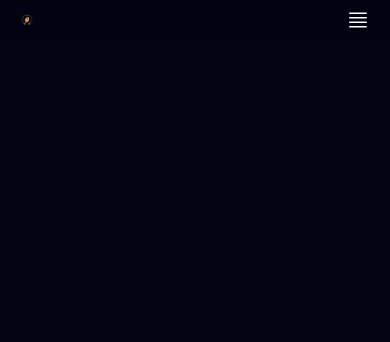
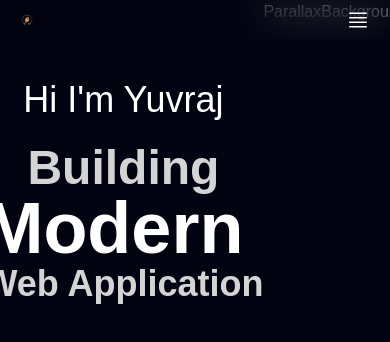
Before and after one commit to Yuvrajsinghko/Portfolio, a React (Vite) app: page / in a window 390 px wide. Shown: the top 342 px of the page. Built offline with nearby package versions, Linux system fonts and the light colour scheme.

Commit message:
started making hero section

```diff
--- a/package.json
+++ b/package.json
@@ -14,6 +14,7 @@
     "motion": "^12.23.25",
     "react": "^19.2.0",
     "react-dom": "^19.2.0",
+    "tailwind-merge": "^3.4.0",
     "tailwindcss": "^4.1.17"
   },
   "devDependencies": {
--- a/src/App.jsx
+++ b/src/App.jsx
@@ -1,10 +1,12 @@
 import React from 'react'
 import Navbar from './sections/Navbar'
+import Hero from './sections/Hero'
 
 const App = () => {
   return (
     <div className='container mx-auto max-w-7xl'>
       <Navbar />
+      <Hero />
     </div>
   )
 }
--- /dev/null
+++ b/src/components/FlipWords.jsx
@@ -0,0 +1,90 @@
+"use client";
+import React, { useCallback, useEffect, useState } from "react";
+import { AnimatePresence, motion } from "motion/react";
+import { twMerge } from "tailwind-merge";
+
+export const FlipWords = ({ words, duration = 3000, className }) => {
+  const [currentWord, setCurrentWord] = useState(words[0]);
+  const [isAnimating, setIsAnimating] = useState(false);
+
+  // thanks for the fix Julian - https://github.com/Julian-AT
+  const startAnimation = useCallback(() => {
+    const word = words[words.indexOf(currentWord) + 1] || words[0];
+    setCurrentWord(word);
+    setIsAnimating(true);
+  }, [currentWord, words]);
+
+  useEffect(() => {
+    if (!isAnimating)
+      setTimeout(() => {
+        startAnimation();
+      }, duration);
+  }, [isAnimating, duration, startAnimation]);
+
+  return (
+    <AnimatePresence
+      onExitComplete={() => {
+        setIsAnimating(false);
+      }}
+    >
+      <motion.div
+        initial={{
+          opacity: 0,
+          y: 10,
+        }}
+        animate={{
+          opacity: 1,
+          y: 0,
+        }}
+        transition={{
+          type: "spring",
+          stiffness: 100,
+          damping: 10,
+        }}
+        exit={{
+          opacity: 0,
+          y: -40,
+          x: 40,
+          filter: "blur(8px)",
+          scale: 2,
+          position: "absolute",
+        }}
+        className={twMerge(
+          "z-10 inline-block relative text-left",
+          className
+        )}
+        key={currentWord}
+      >
+        {/* edit suggested by Sajal: https://x.com/DewanganSajal */}
+        {currentWord.split(" ").map((word, wordIndex) => (
+          <motion.span
+            key={word + wordIndex}
+            initial={{ opacity: 0, y: 10, filter: "blur(8px)" }}
+            animate={{ opacity: 1, y: 0, filter: "blur(0px)" }}
+            transition={{
+              delay: wordIndex * 0.3,
+              duration: 0.3,
+            }}
+            className="inline-block whitespace-nowrap"
+          >
+            {word.split("").map((letter, letterIndex) => (
+              <motion.span
+                key={word + letterIndex}
+                initial={{ opacity: 0, y: 10, filter: "blur(8px)" }}
+                animate={{ opacity: 1, y: 0, filter: "blur(0px)" }}
+                transition={{
+                  delay: wordIndex * 0.3 + letterIndex * 0.05,
+                  duration: 0.2,
+                }}
+                className="inline-block"
+              >
+                {letter}
+              </motion.span>
+            ))}
+            <span className="inline-block">&nbsp;</span>
+          </motion.span>
+        ))}
+      </motion.div>
+    </AnimatePresence>
+  );
+};
--- /dev/null
+++ b/src/components/HeroText.jsx
@@ -0,0 +1,103 @@
+import { FlipWords } from "./FlipWords";
+import { motion } from "motion/react";
+
+const HeroText = () => {
+  const words = ["Secure", "Modern", "Scalable"];
+  const variants = {
+    hidden: { opacity: 0, x: -50 },
+    visible: { opacity: 1, x: 0 },
+  };
+
+  return (
+    <div className="z-10 mt-20 text-center md:mt-40 md:text-left rounded-3xl bg-clip-text">
+      {/*Desktop View */}
+      <div className=" flex-col hidden md:flex c-space">
+        <motion.h1
+          className="text-4xl font-medium"
+          variants={variants}
+          initial="hidden"
+          animate="visible"
+          transition={{ delay: 1 }}
+        >
+          Hi I'm Yuvraj
+        </motion.h1>
+        <div className="flex flex-col items-start ">
+          <motion.p
+            className="text-5xl font-medium text-neutral-300"
+            variants={variants}
+            initial="hidden"
+            animate="visible"
+            transition={{ delay: 1.2 }}
+          >
+            A Developer <br /> Dedicated to Crafting
+          </motion.p>
+          <motion.div
+            variants={variants}
+            initial="hidden"
+            animate="visible"
+            transition={{ delay: 1.5 }}
+          >
+            <FlipWords
+              words={words}
+              className="font-black text-white text-8xl"
+            />
+          </motion.div>
+          <motion.p
+            className="text-4xl font-medium text-neutral-300"
+            variants={variants}
+            initial="hidden"
+            animate="visible"
+            transition={{ delay: 1.8 }}
+          >
+            Web Solution
+          </motion.p>
+        </div>
+      </div>
+      {/* Mobile View */}
+      <div className="flex flex-col space-y-6 md:hidden">
+        <motion.p
+          className="text-4xl font-medium"
+          variants={variants}
+          initial="hidden"
+          animate="visible"
+          transition={{ delay: 1 }}
+        >
+          Hi I'm Yuvraj
+        </motion.p>
+        <div>
+          <motion.p
+            className="text-5xl font-black text-neutral-300"
+            variants={variants}
+            initial="hidden"
+            animate="visible"
+            transition={{ delay: 1.2 }}
+          >
+            Building
+          </motion.p>
+          <motion.div
+            variants={variants}
+            initial="hidden"
+            animate="visible"
+            transition={{ delay: 1.5 }}
+          >
+            <FlipWords
+              words={words}
+              className="font-bold text-white text-7xl"
+            />
+          </motion.div>
+          <motion.p
+            className="text-4xl font-black text-neutral-300"
+            variants={variants}
+            initial="hidden"
+            animate="visible"
+            transition={{ delay: 1.8 }}
+          >
+            Web Application
+          </motion.p>
+        </div>
+      </div>
+    </div>
+  );
+};
+
+export default HeroText;
--- /dev/null
+++ b/src/components/ParallaxBackground.jsx
@@ -0,0 +1,9 @@
+
+
+const ParallaxBackground = () => {
+  return (
+    <div>ParallaxBackground</div>
+  )
+}
+
+export default ParallaxBackground
--- /dev/null
+++ b/src/sections/Hero.jsx
@@ -0,0 +1,13 @@
+import HeroText from "../components/HeroText";
+import ParallaxBackground from "../components/ParallaxBackground";
+
+const Hero = () => {
+  return (
+    <section className="flex items-start justify-center md:items-start md:justify-start min-h-screen overflow-hidden c-space">
+        <HeroText />
+        <ParallaxBackground />
+    </section>
+  );
+};
+
+export default Hero;
```
Also changed, not shown: 1 other file (tests, documents, lock files or other folders).
